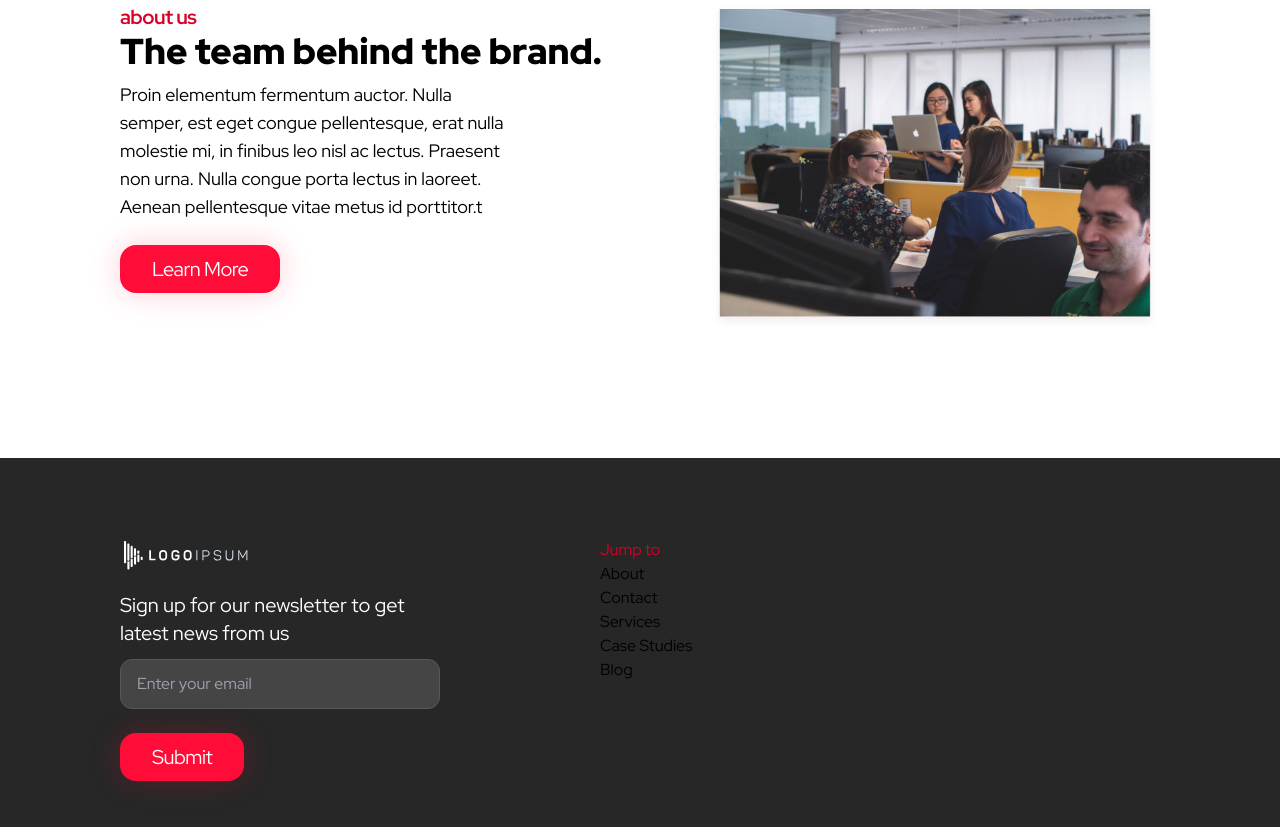
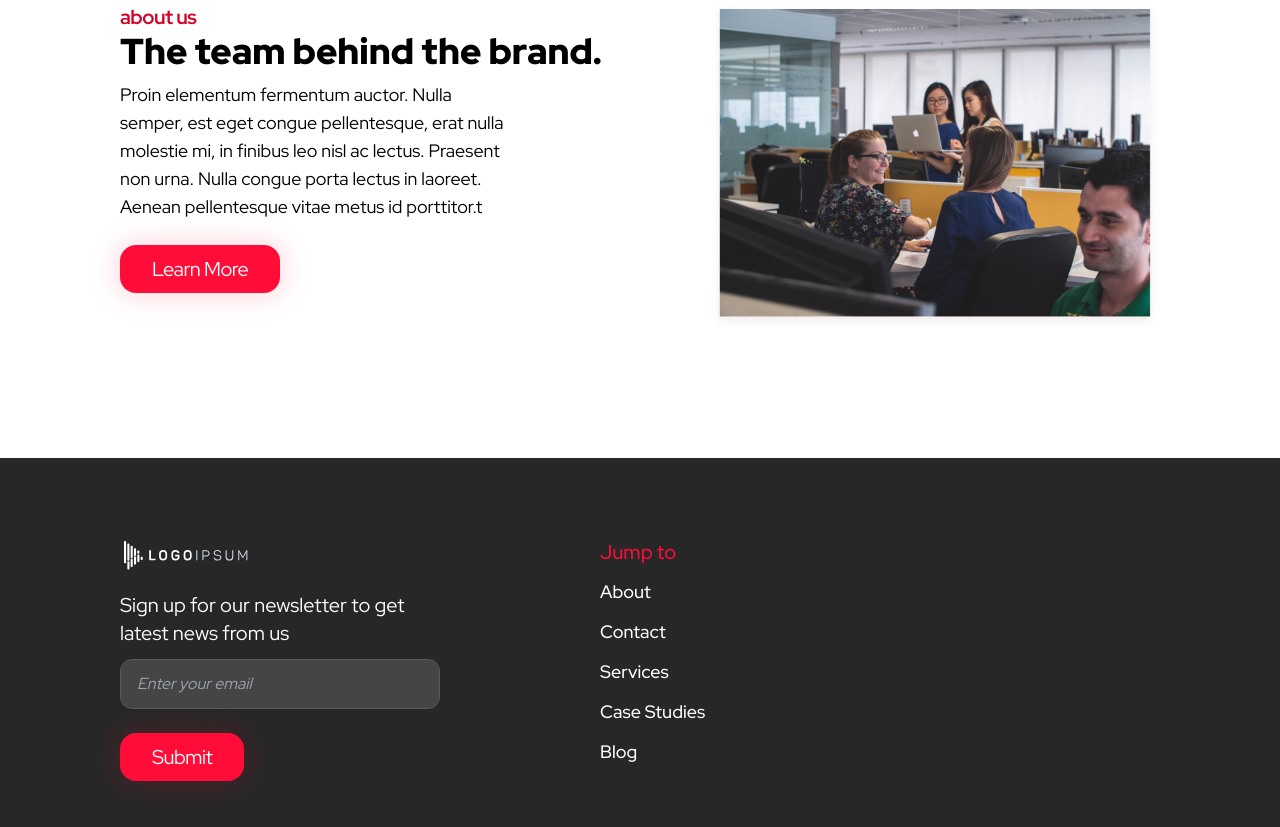
Before and after one commit to Andrsand/TAILWIND, a website: page index.html in a window 1280 px wide. Shown: the part 596-1423 px from the top of the page. Drawn offline with Linux system fonts and the light colour scheme.

Commit message:
Finalizing the footer styling

```diff
--- a/index.html
+++ b/index.html
@@ -88,17 +88,17 @@
                     <p class="mt-[18px] text-white text-xl">
                         Sign up for our newsletter to get latest news from us </p>
                         <input type="text" placeholder="Enter your email" class="mt-3 bg-[#454545] flex w-full py-3 px-4 rounded-xl
-                        border-[1px] border-[#595959] text-white focus:outline-none focus:border-lightred">
+                        border-[1px] border-[#595959] text-white focus:outline-none focus:border-lightred placeholder:italic">
                         <button class="btn">Submit</button>
                 </div>
                 <div>
-                    <div class="text-darkred">Jump to</div>
-                    <ul>
-                        <li><a href="#">About</a></li>
-                        <li><a href="#"></a>Contact</li>
-                        <li><a href="#"></a>Services</li>
-                        <li><a href="#"></a>Case Studies</li>
-                        <li><a href="#"></a>Blog</li>
+                    <div class="text-lightred text-xl font-medium">Jump to</div>
+                    <ul class="mt-2">
+                        <li class="mt-3"><a href="#" class="text-white text-lg font-medium">About</a></li>
+                        <li class="mt-3"><a href="#" class="text-white text-lg font-medium">Contact</a></li>
+                        <li class="mt-3"><a href="#" class="text-white text-lg font-medium">Services</a></li>
+                        <li class="mt-3"><a href="#" class="text-white text-lg font-medium">Case Studies</a></li>
+                        <li class="mt-3"><a href="#" class="text-white text-lg font-medium">Blog</a></li>
                     </ul>
                 </div>
             </div>
```
Also changed, not shown: css/main.css.
